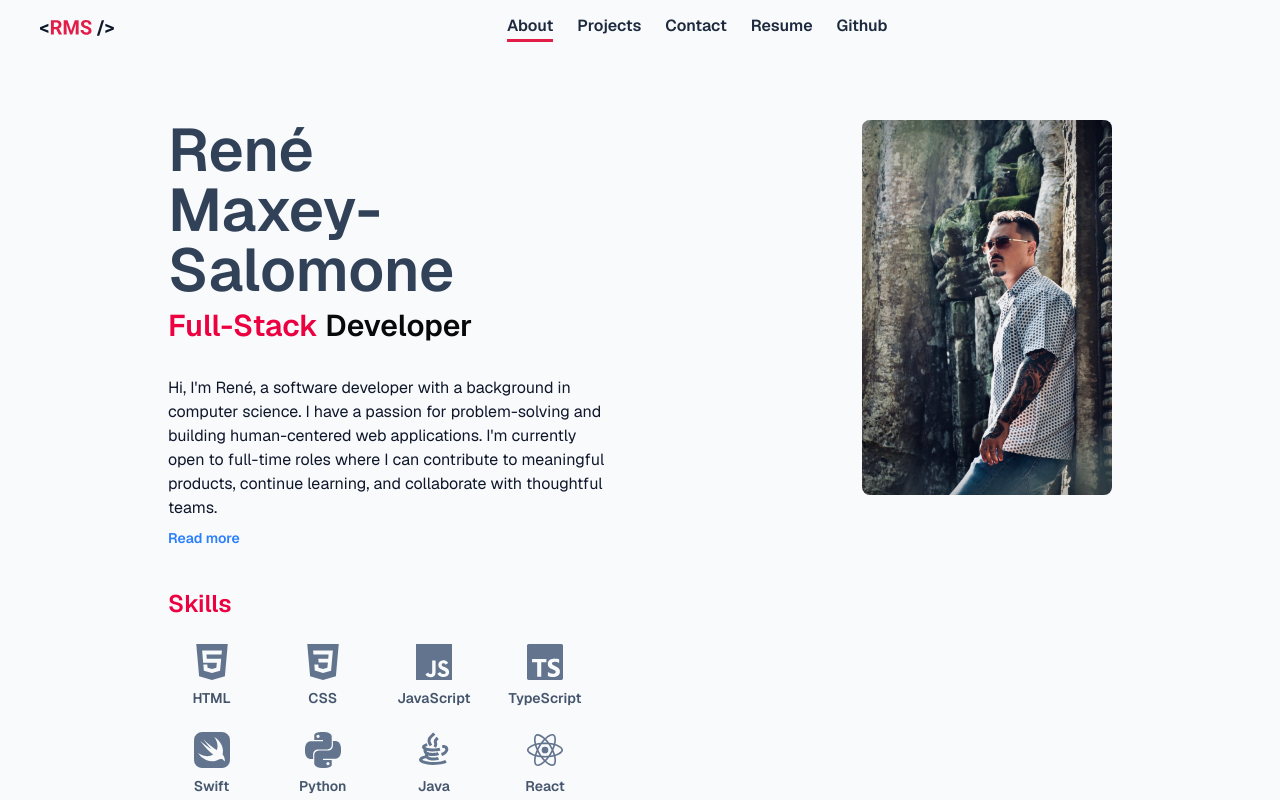
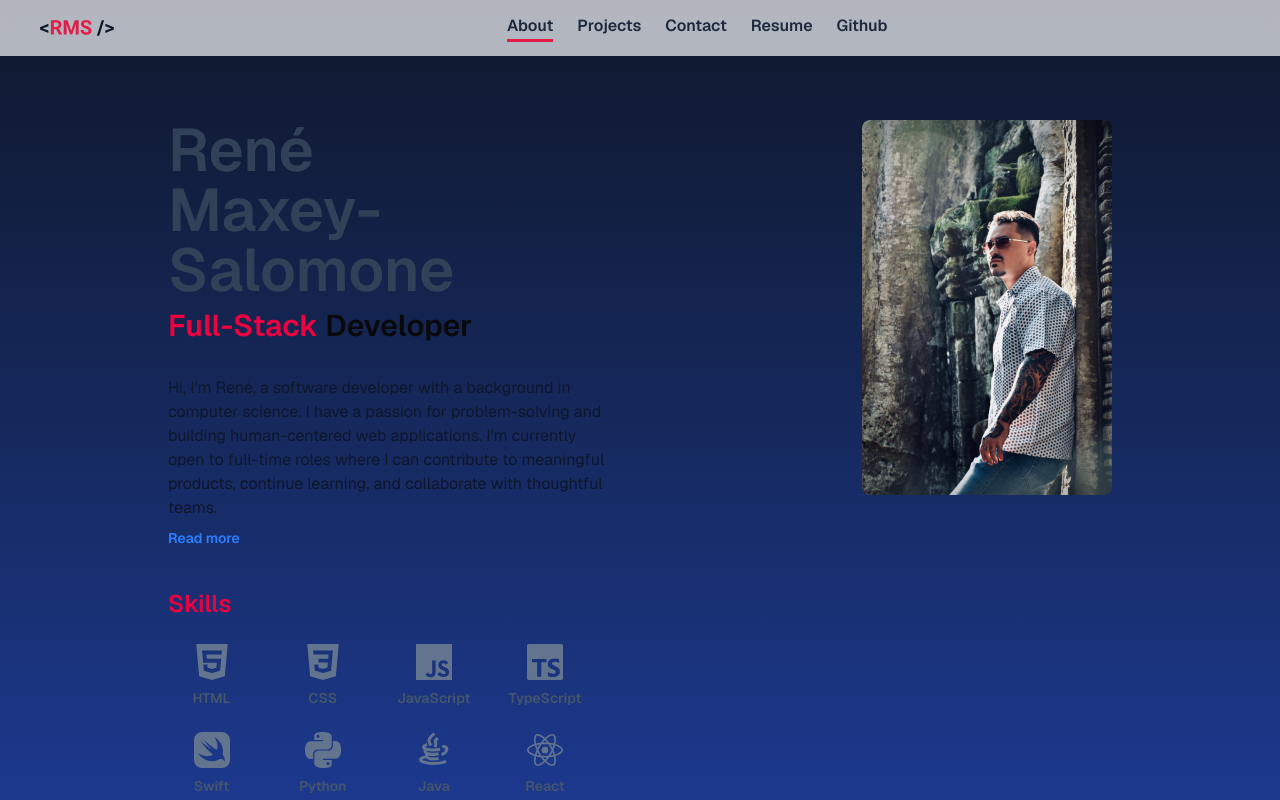
Before and after one commit to ReneMSdev/portfolio-website, a Next.js app: page / in a window 1280 px wide. Shown: the top 800 px of the page. Built offline with nearby package versions, Linux system fonts and the light colour scheme.

Commit message:
gradient background applied

```diff
--- a/src/app/layout.js
+++ b/src/app/layout.js
@@ -41,8 +41,9 @@ export default function RootLayout({ children }) {
             <RouteChangeSpinner />
             <Navbar />
             <MobileMenu />
+            <div className='fixed inset-0 bg-gradient-to-b from-slate-900 to-blue-900 -z-10'></div>
 
-            <main className='pt-0 md:pt-20 bg-slate-50 dark:bg-slate-900'>{children}</main>
+            <main className='pt-0 md:pt-20'>{children}</main>
           </LoadingProvider>
           <Analytics />
         </ThemeProvider>
--- a/src/app/page.js
+++ b/src/app/page.js
@@ -56,7 +56,7 @@ const skills = [
   { name: 'Vercel', icon: SiVercel, color: '#000000', darkModeFix: true },
 ]
 
-const textStyles = ' max-w-md text-slate-900 dark:text-slate-200'
+const textStyles = 'max-w-md text-slate-900 dark:text-slate-200'
 
 export default function Home() {
   const [open, setOpen] = useState(false)
@@ -65,7 +65,7 @@ export default function Home() {
   useEffect(() => {
     setIsLoading(false)
     window.scrollTo(0, 0)
-  }, [])
+  })
 
   return (
     <div className='grid grid-cols-1 md:grid-cols-2 gap-8 items-start px-4 md:px-10 mt-10 mx-auto max-w-5xl min-h-[150vh]'>
@@ -104,7 +104,7 @@ export default function Home() {
           onOpenChange={setOpen}
           className='max-w-md'
         >
-          <p className={'max-w-md pt-8' + textStyles}>
+          <p className={'max-w-md pt-8 ' + textStyles}>
             {
               "Hi, I'm René, a software developer with a background in computer science. I have a passion for problem-solving and building human-centered web applications. I'm currently open to full-time roles where I can contribute to meaningful products, continue learning, and collaborate with thoughtful teams."
             }
```
